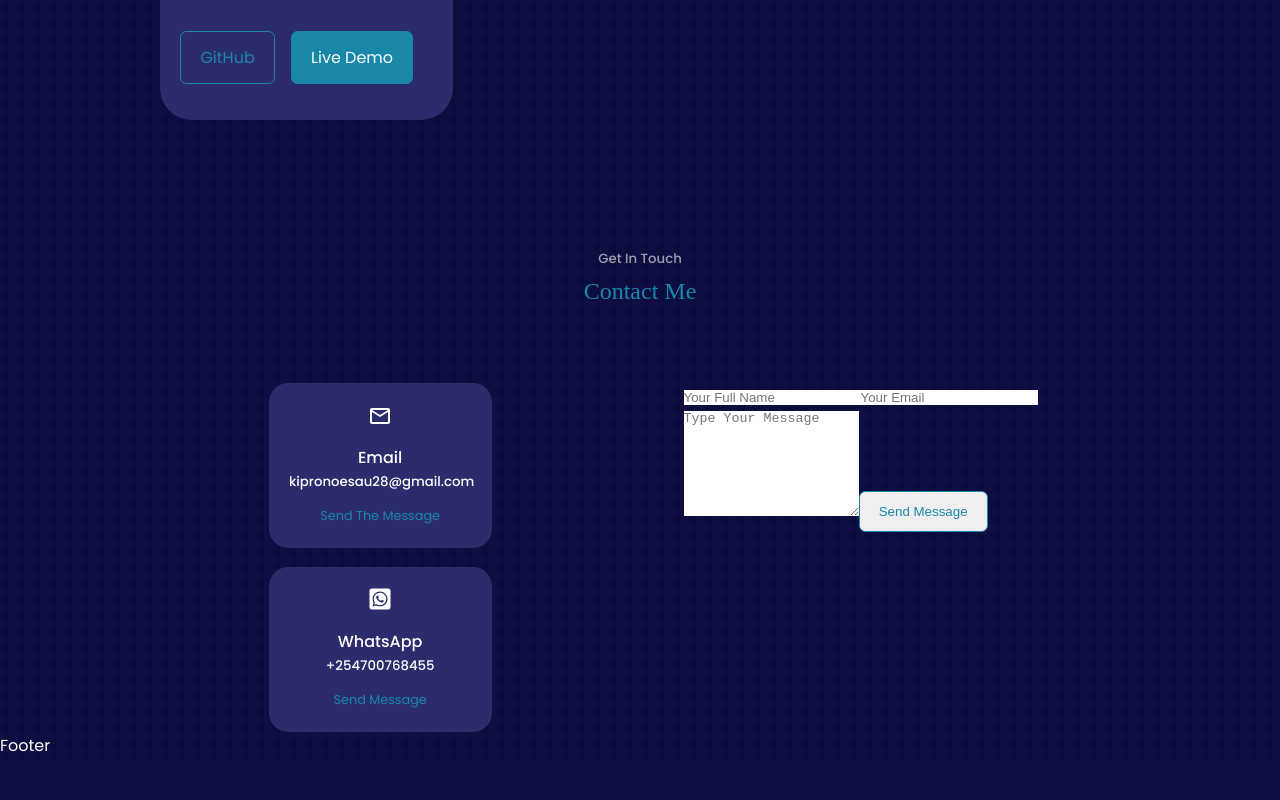
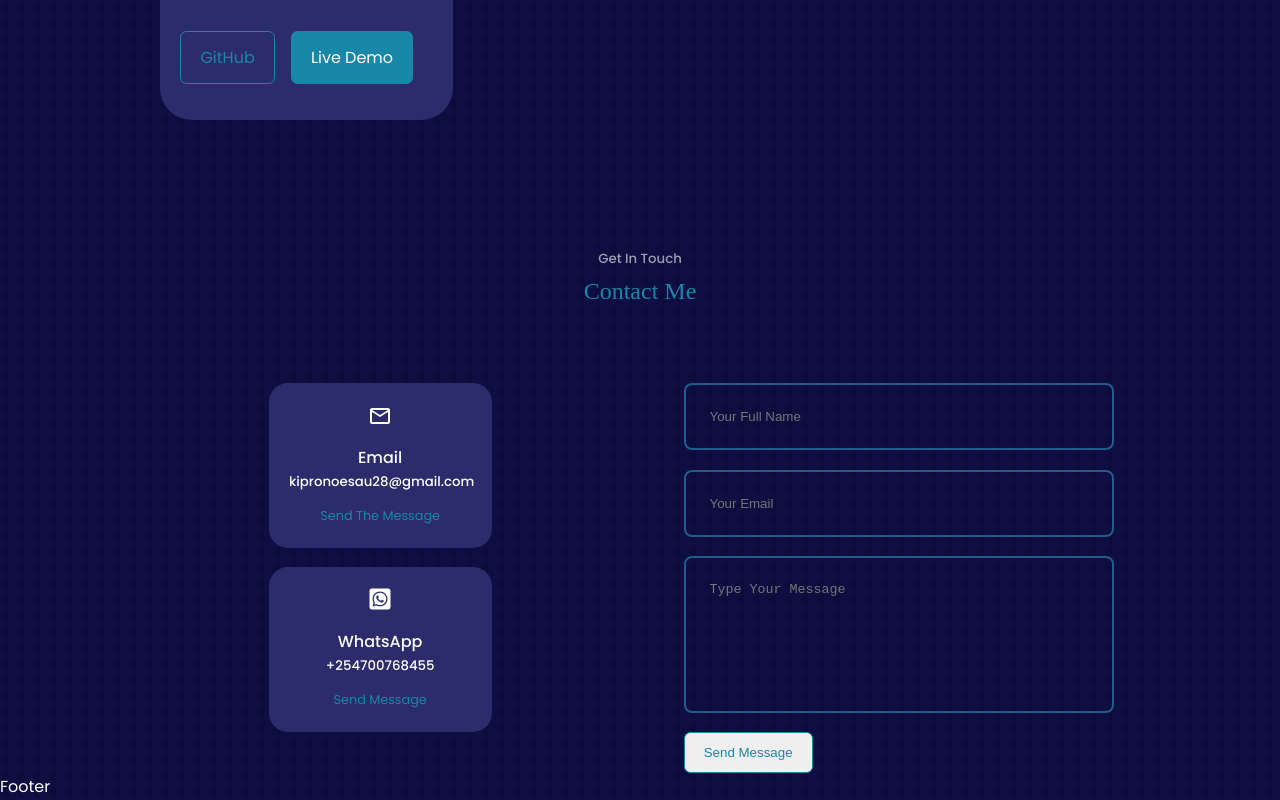
Before and after one commit to EsauKip/portfolio, a React (Create React App) app: page / in a window 1280 px wide. Shown: the part 4288-5088 px from the top of the page. Before the commit the page ends 5047 px from the top, so only its background shows below. Built offline with nearby package versions, Linux system fonts and the light colour scheme; a web font is replaced by a local one.

Commit message:
style the forms

```diff
--- a/src/components/contact/contact.css
+++ b/src/components/contact/contact.css
@@ -30,3 +30,17 @@
     display: inline-block;
     font-size: 0.8rem;
 }
+form{
+    display: flex;
+    flex-direction: column;
+    gap: 1.2rem;
+}
+input, textarea{
+    width: 100%;
+    padding: 1.5rem;
+    border-radius: 00.5rem;
+    background: transparent;
+    border: 2px solid var(--color-primary-variant);
+    resize: none;
+    color: var(--color-white);
+}
```
